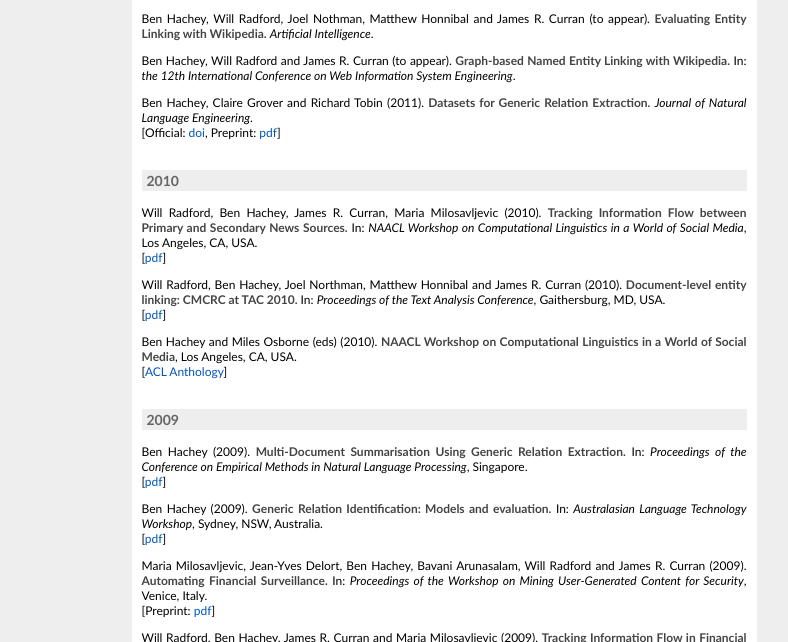
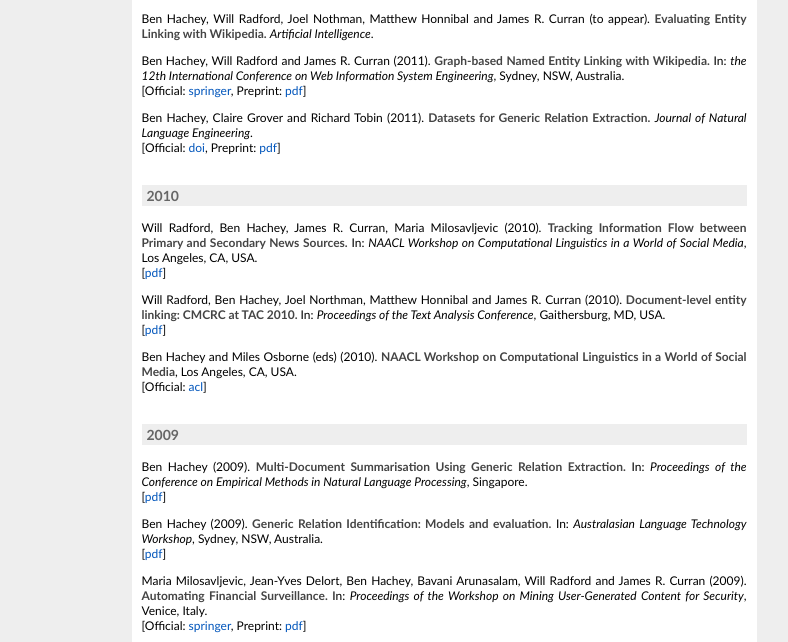
Before and after one commit to benhachey/benhachey.github.com, a plain HTML site: page pubs/index.html in a window 1280 px wide. Shown: the part 132-774 px from the top of the page, without its empty margins (246-1034 px from the left). Drawn offline with Linux system fonts and the light colour scheme.

Commit message:
added wise11 paper.

```diff
--- a/pubs/index.html
+++ b/pubs/index.html
@@ -49,9 +49,9 @@
   <em>Artificial Intelligence</em>.</p>
 
   <p id="hachey-wise11-graph">Ben Hachey, Will Radford and James
-  R. Curran (to appear). <b>Graph-based Named Entity Linking with
+  R. Curran (2011). <b>Graph-based Named Entity Linking with
   Wikipedia.</b> In: <em>the 12th International Conference on Web
-  Information System Engineering</em>.<!--<br/>[<a href="">pdf</a>]-->
+  Information System Engineering</em>, Sydney, NSW, Australia.<br/>[Official: <a href="http://www.springer.com/computer/database+management+%26+information+retrieval/book/978-3-642-24433-9">springer</a>, Preprint: <a href="hachey-wise11-graph-preprint.pdf">pdf</a>]
   </p>
 
   <p id="hachey-nle11-datasets"> Ben Hachey, Claire Grover and Richard
@@ -78,9 +78,8 @@
 
   <p> Ben Hachey and Miles Osborne (eds) (2010).  <b>NAACL Workshop on
   Computational Linguistics in a World of Social Media</b>, Los
-  Angeles, CA, USA.<br/> [<a
-   href="http://www.aclweb.org/anthology-new/W/W10/#0500">ACL
-  Anthology</a>] </p>
+  Angeles, CA, USA.<br/> [Official: <a
+   href="http://www.aclweb.org/anthology-new/W/W10/#0500">acl</a>] </p>
 
 
   <h3 id="2009">2009</h3>
@@ -99,7 +98,7 @@
   Arunasalam, Will Radford and James R. Curran (2009). <b>Automating
   Financial Surveillance.</b> In: <em>Proceedings of the Workshop on
   Mining User-Generated Content for Security</em>, Venice,
-  Italy.<br/>[Preprint: <a href="minucs2009.pdf">pdf</a>] </p>
+  Italy.<br/>[Official: <a href="http://www.springerlink.com/content/trh2v72762t08440/">springer</a>, Preprint: <a href="minucs2009.pdf">pdf</a>] </p>
 
   <p> Will Radford, Ben Hachey, James R. Curran and Maria
   Milosavljevic (2009). <b>Tracking Information Flow in Financial
```
Also changed, not shown: 1 other file.
